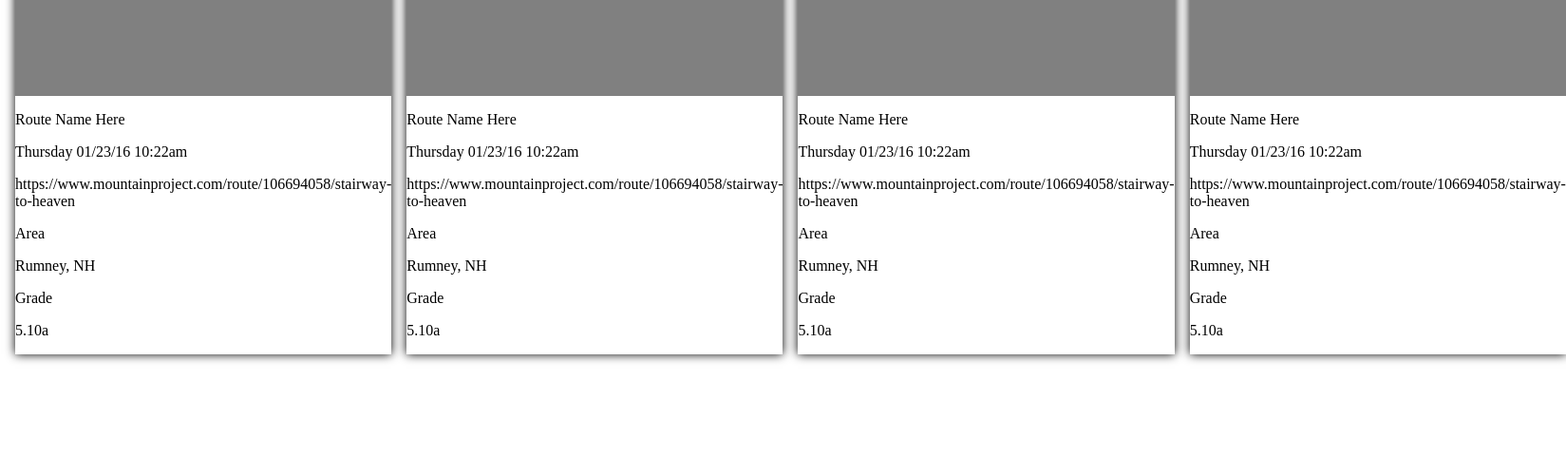
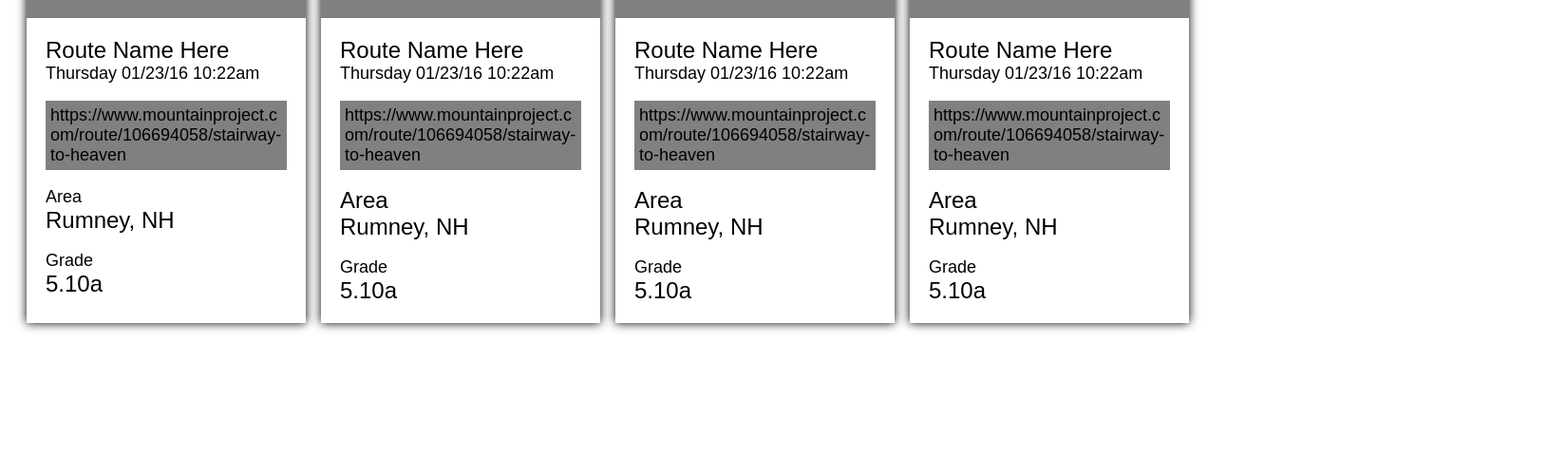
Before and after one commit to jkiernan12/climbing-comp, a plain HTML site: page index.html in a window 1280 px wide. Shown: the part 320-800 px from the top of the page at 95% size, 1649 px wide, since content can reach past the window. Drawn offline with Linux system fonts and the light colour scheme; a web font is replaced by a local one.

Commit message:
Add styling to articles

```diff
--- a/index.html
+++ b/index.html
@@ -6,6 +6,9 @@
     <title>Climbing Destinations</title>
     <meta name="viewport" content="width=device-width, initial-scale=1">
     <link rel="stylesheet" href="styles.css">
+    <link rel="preconnect" href="https://fonts.googleapis.com">
+    <link rel="preconnect" href="https://fonts.gstatic.com" crossorigin>
+    <link href="https://fonts.googleapis.com/css2?family=Zen+Kurenaido&display=swap" rel="stylesheet">
   </head>
   <body>
     <header>
@@ -42,7 +45,7 @@
           <p>Route Name Here</p>
           <p class="route-body__date">Thursday 01/23/16 10:22am</p>
           <p class="route-body__url">https://www.mountainproject.com/route/106694058/stairway-to-heaven</p>
-          <p class="route-body__area">Area</p>
+          <p class="route-body__area-label">Area</p>
           <p>Rumney, NH</p>
           <p class="route-body__grade-label">Grade</p>
           <p class="route-body__grade">5.10a</p>
--- a/styles.css
+++ b/styles.css
@@ -1,3 +1,28 @@
+/* reset */
+html, body, div, span, applet, object, iframe,
+h1, h2, h3, h4, h5, h6, p, blockquote, pre,
+a, abbr, acronym, address, big, cite, code,
+del, dfn, em, img, ins, kbd, q, s, samp,
+small, strike, strong, sub, sup, tt, var,
+b, u, i, center,
+dl, dt, dd, ol, ul, li,
+fieldset, form, label, legend,
+table, caption, tbody, tfoot, thead, tr, th, td,
+article, aside, canvas, details, embed,
+figure, figcaption, footer, header, hgroup,
+menu, nav, output, ruby, section, summary,
+time, mark, audio, video {
+	margin: 0;
+	padding: 0;
+	border: 0;
+	font-size: 100%;
+	font: inherit;
+	vertical-align: baseline;
+}
+
+body {
+  font-family: 'Zen Kurenaido', sans-serif;
+}
 nav {
   display: flex;
   flex-direction: row;
@@ -18,6 +43,7 @@
 main {
   display: grid;
   grid-template-columns: 1fr 1fr 1fr 1fr;
+  margin: 20px;
 }
 
 article {
@@ -49,3 +75,26 @@
 .route-header p, route-header div {
   margin: 20px;
 }
+
+.route-body {
+  margin: 20px;
+}
+
+p {
+  font-size: 24px;
+}
+
+.route-body__url {
+  word-break: break-all;
+  margin: 18px 0;
+  background-color: gray;
+  padding: 5px;
+}
+
+.route-body__grade-label {
+  margin-top: 18px;
+}
+
+.route-body__url, .route-body__area-label, .route-body__grade-label, .route-body__date {
+  font-size: 18px;
+}
```
